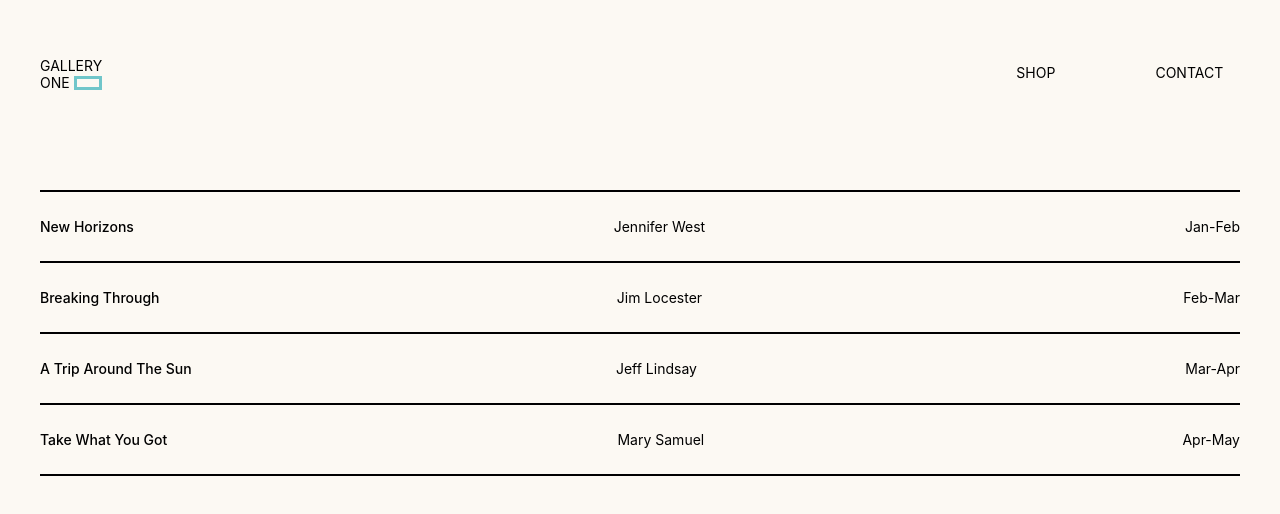
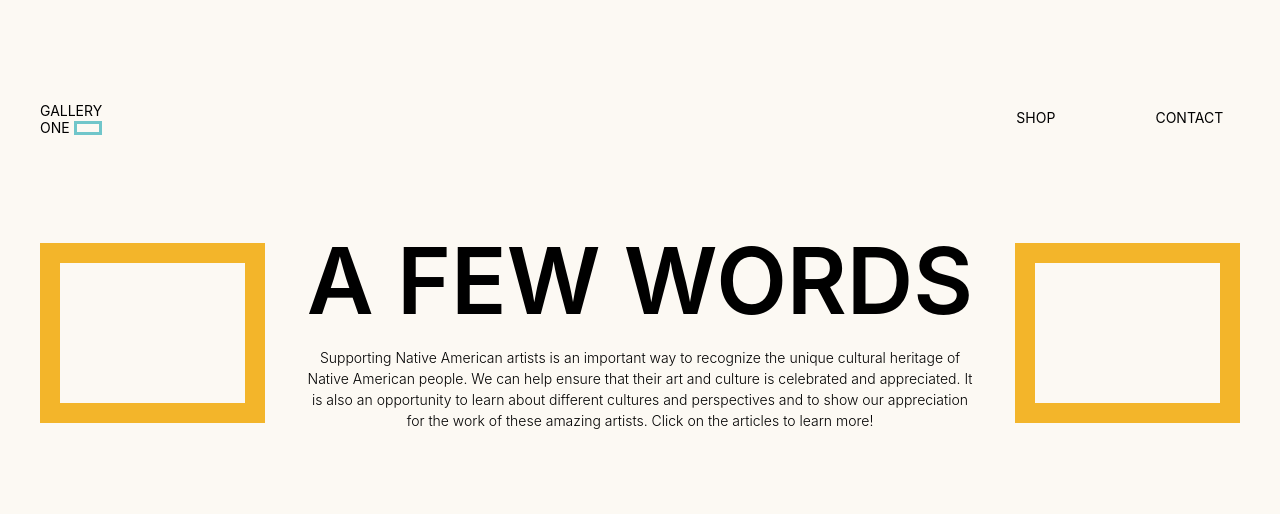
Before and after one commit to AndrewRoyCreative/galleryOne-vite, a React (Vite) app: page / in a window 1280 px wide. Shown: the part 144-658 px from the top of the page. Built offline with nearby package versions, Linux system fonts and the light colour scheme; what prettier-plugin-tailwindcss would draw is missing.

Commit message:
overflow issue

```diff
--- a/src/pages/Home.jsx
+++ b/src/pages/Home.jsx
@@ -17,10 +17,10 @@ const Home = () => {
     <>
     <Navbar />
     {/* <Hero />
-    <WhatsOn /> */}
-    <Exhibits />
-    {/* <Articles />
-    <Slider />
+    <WhatsOn />
+    <Exhibits /> */}
+    <Articles />
+    {/* <Slider />
     <Newsletter />
     <Footer /> */}
     </>
```
